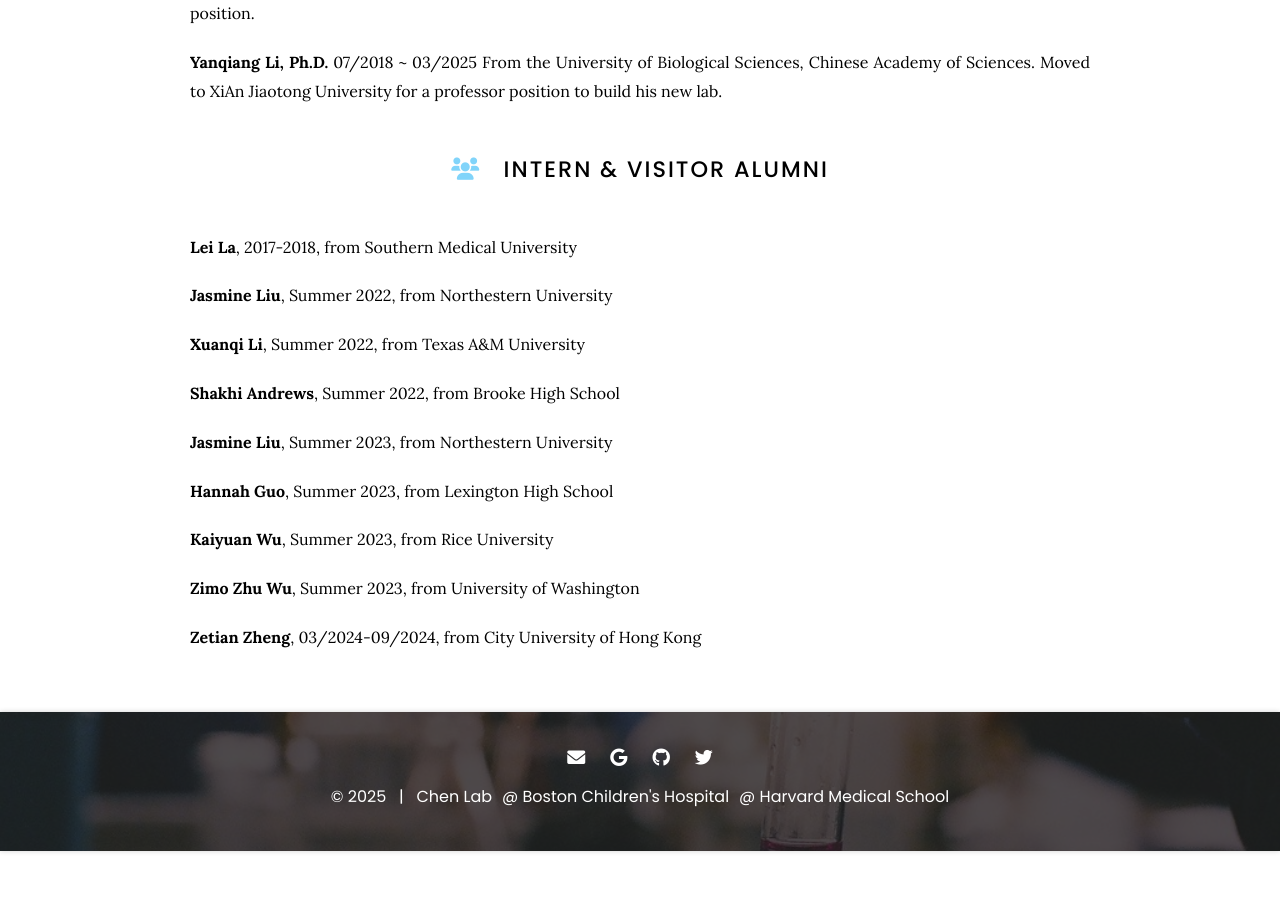
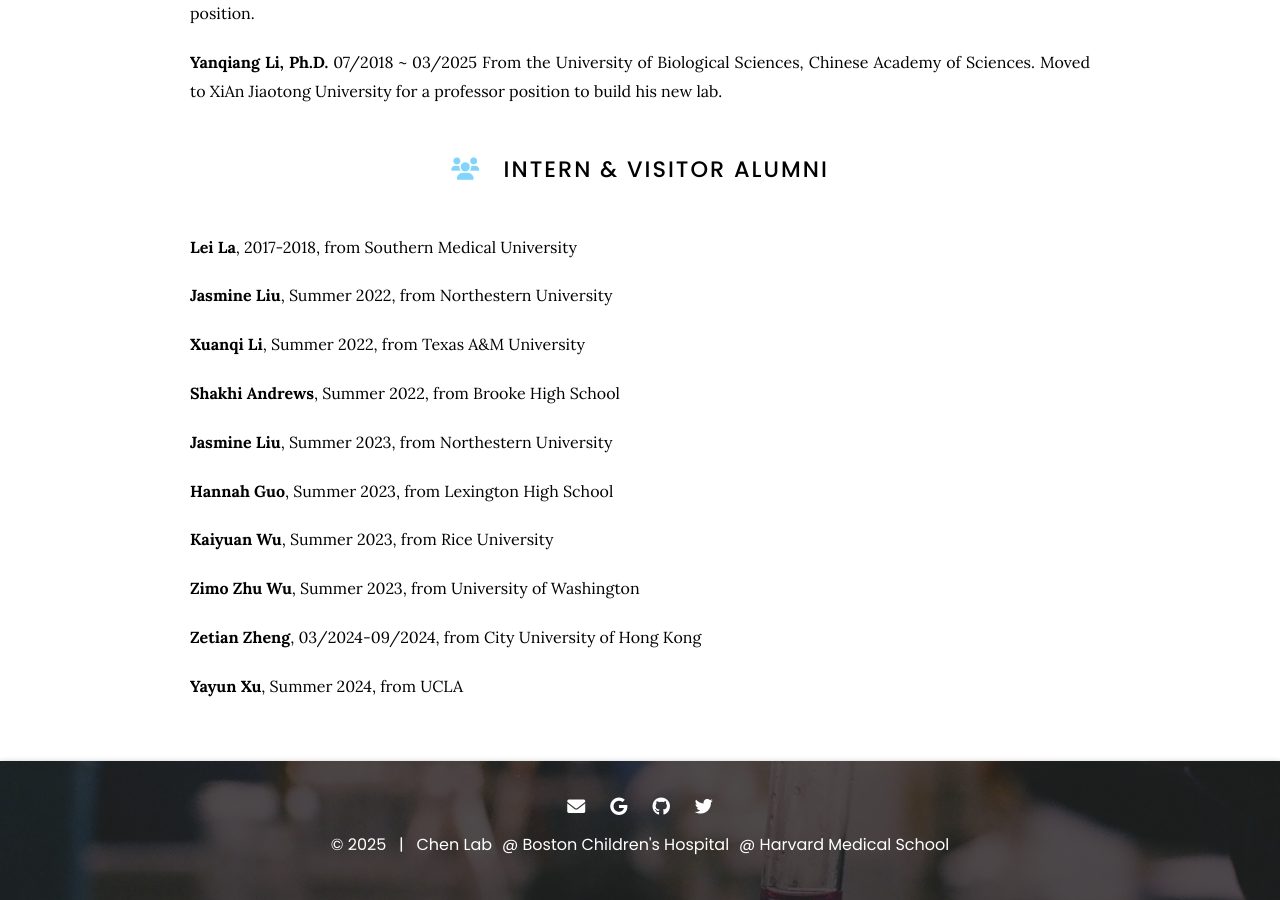
Before and after one commit to kaifuchenlab/kaifuchenlab.github.io, a Jekyll site: the page built from 2.team/index.md, in a window 1280 px wide and 900 px high, scrolled down 2450 px. Built offline with Jekyll 4.4.1, drawn with Linux system fonts in a browser that asks for light colours; before the commit the page ends 3301 px from its top, so only the background shows below that.

Commit message:
Update index.md

```diff
--- a/2.team/index.md
+++ b/2.team/index.md
@@ -116,3 +116,5 @@ From the University of Biological Sciences, Chinese Academy of Sciences. Moved t
 **Zimo Zhu Wu**, Summer 2023, from University of Washington
 
 **Zetian Zheng**, 03/2024-09/2024, from City University of Hong Kong
+
+**Yayun Xu**, Summer 2024, from UCLA
```
